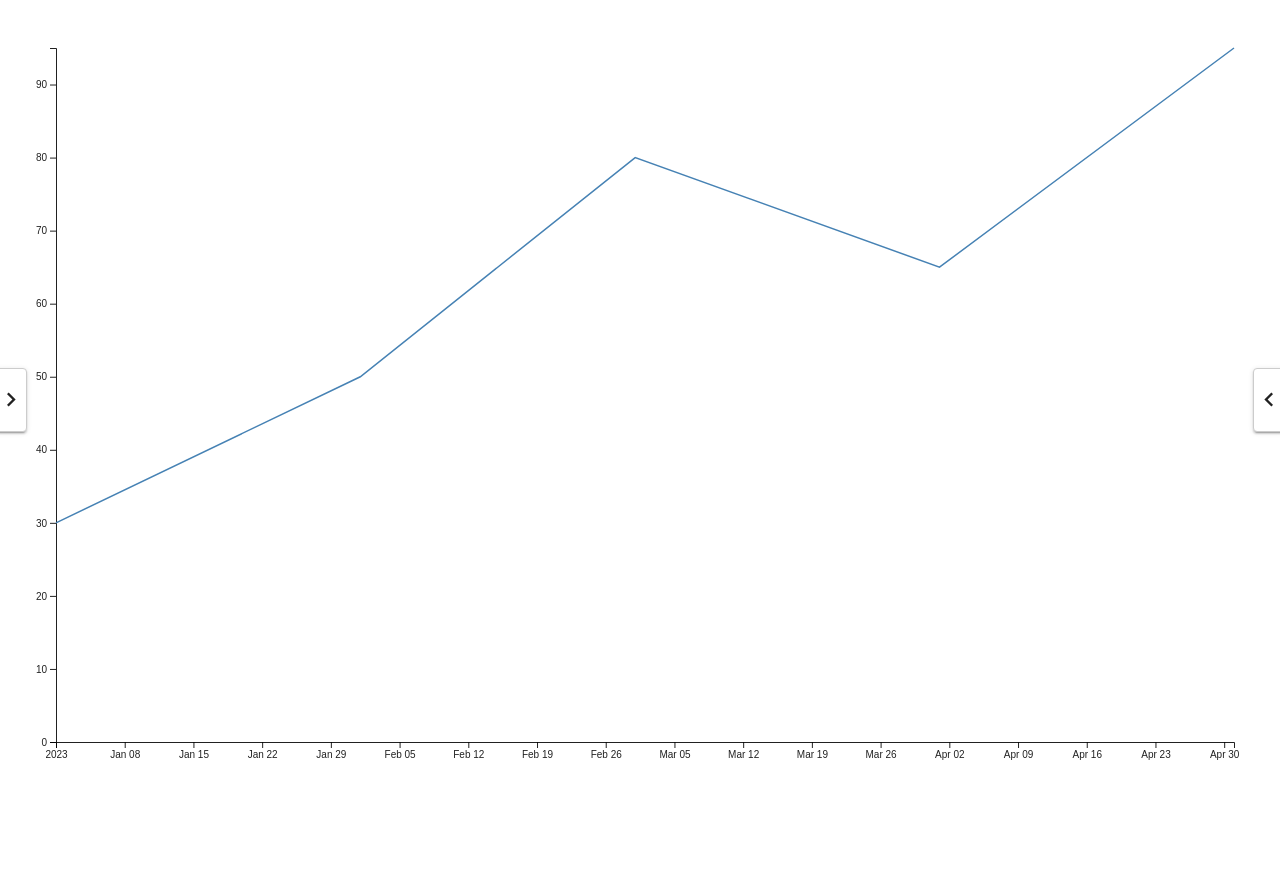
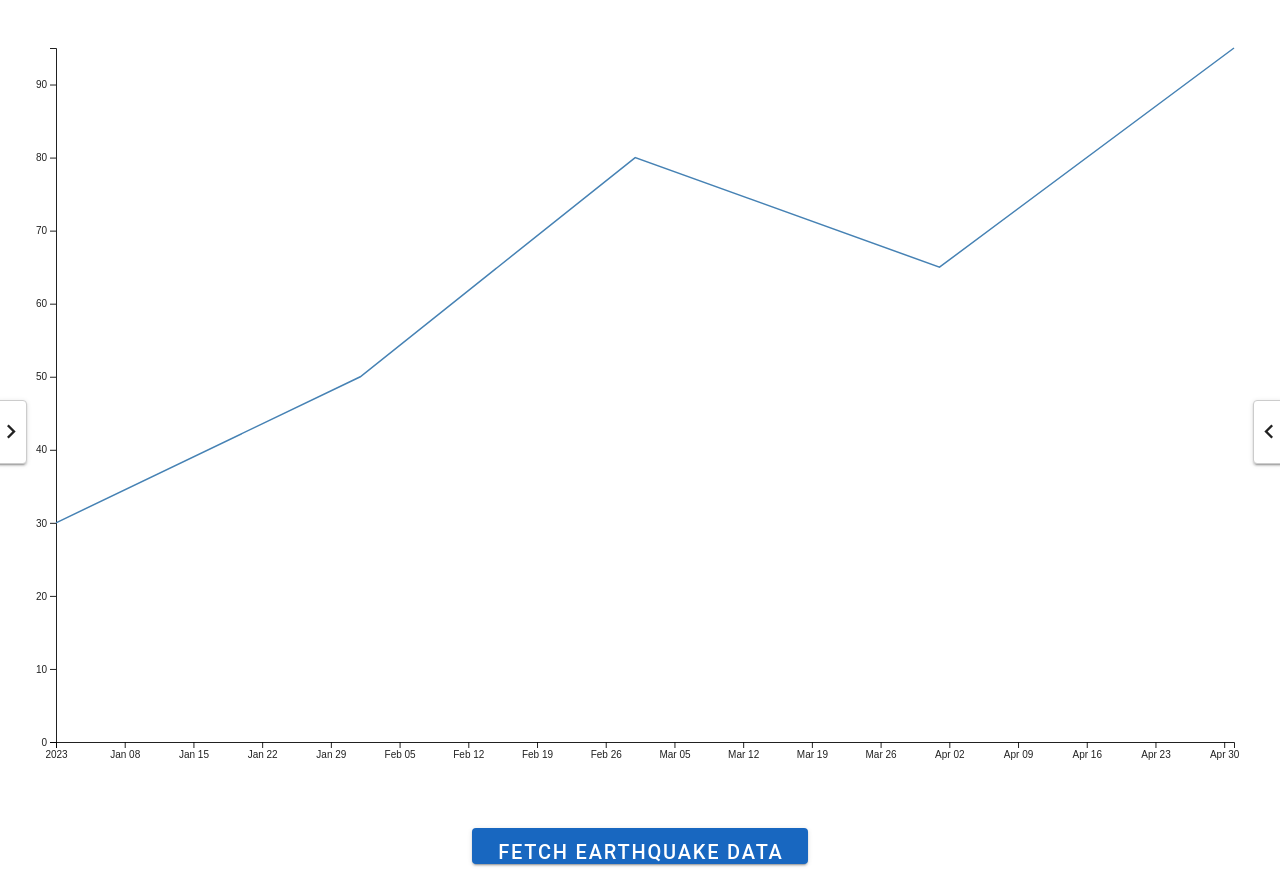
Before and after one commit to dataviscourse2024/group-project-llm-visualization, a Vue app in the folder web/: page / in a window 1280 px wide. Before the commit the page ends 800 px from the top, so only its background shows below. Built offline with nearby package versions, Linux system fonts and the light colour scheme.

Commit message:
modified:   web/src/App.vue 	new file:   web/src/components/FetchButton.vue

```diff
--- a/web/src/App.vue
+++ b/web/src/App.vue
@@ -2,6 +2,7 @@
 import Nav from './components/Nav.vue';
 import LLMSidebar from './components/LLMSidebar.vue';
 import VisContainer from './components/VisContainer.vue';
+import FetchButton from './components/FetchButton.vue';
 </script>
 
 <template>
@@ -10,6 +11,7 @@ import VisContainer from './components/VisContainer.vue';
       <Nav />
       <LLMSidebar />
       <VisContainer />
+      <FetchButton />
     </v-main>
   </v-app>
 </template>
--- /dev/null
+++ b/web/src/components/FetchButton.vue
@@ -0,0 +1,49 @@
+<template>
+  <v-row justify="center" class="mt-4">
+    <v-col cols="auto">
+      <v-btn class="btn-large" color="primary" @click="sendPostRequest">Fetch Earthquake Data</v-btn>
+    </v-col>
+
+    <!-- Display the response -->
+    <v-col v-if="response" class="mt-2">
+      <h3>Response:</h3>
+      <pre>{{ response }}</pre>
+    </v-col>
+
+    <!-- Display any errors -->
+    <v-col v-if="error" class="mt-2">
+      <h3>Errors:</h3>
+      <pre>{{ error }}</pre>
+    </v-col>
+  </v-row>
+</template>
+
+<script setup lang="ts">
+import { ref } from 'vue';
+import axios from 'axios';
+
+const response = ref(null);
+const error = ref(null);
+
+const sendPostRequest = async () => {
+  try {
+    const data = {
+      start_time: "2024-05-23T00:00:00",
+      end_time: "2024-09-23T00:00:00"
+    };
+
+    const result = await axios.post('http://127.0.0.1:8000/get_data', data);
+    response.value = result.data;
+    error.value = null;
+  } catch (err) {
+    error.value = err.response ? err.response.data : err.message;
+  }
+};
+</script>
+
+<style scoped>
+.btn-large {
+  font-size: 1.25rem;
+  padding: 12px 24px;
+}
+</style>
```
